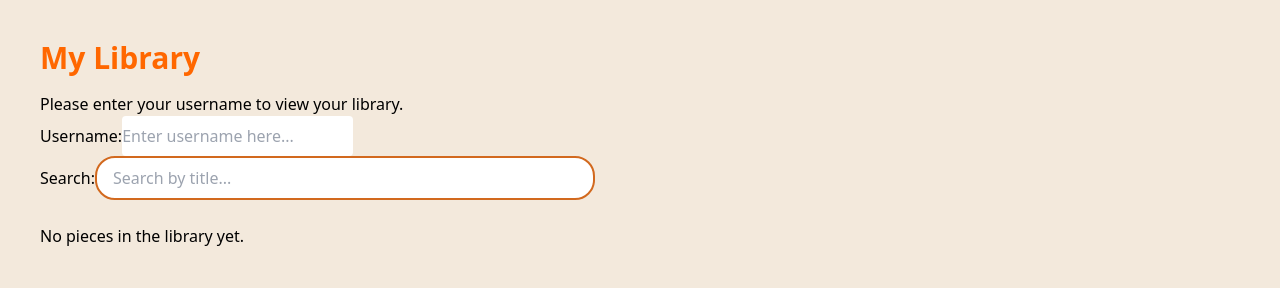
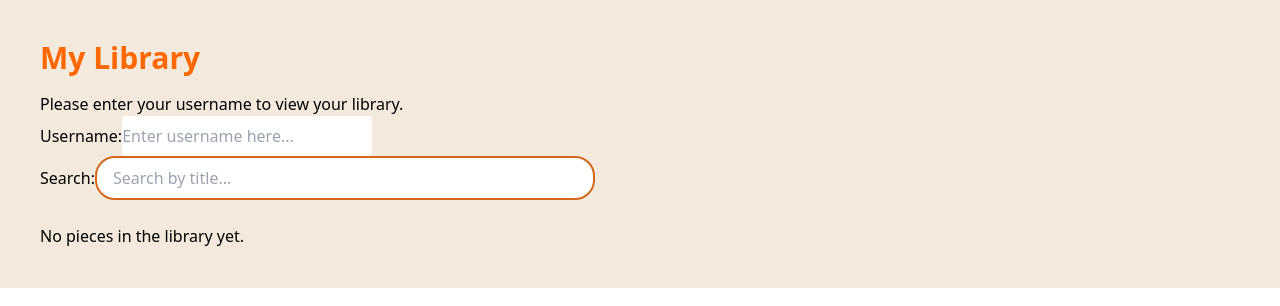
Before and after one commit to aoneillmark/mySTRO, a Flask app: page /library/ in a window 1280 px wide. Shown: the part 72-378 px from the top of the page. Run offline with Flask 3, Linux system fonts and the light colour scheme.

Commit message:
Changed input button search username

```diff
--- a/src/templates/library.html
+++ b/src/templates/library.html
@@ -19,12 +19,13 @@
             class="ml-4"
         >
             <input
-                type="text"
-                name="user_name"
-                class="username-input border rounded px-3 py-2 focus:ring-2 focus:ring-pumpkin focus:outline-none"
-                placeholder="Enter username here..."
-                value="{{ user_name if user_name else '' }}"
-                required
+               type="text"
+               name="user_name"
+               class="username-input border rounded px-3 py-2 focus:ring-2 focus:ring-pumpkin focus:outline-none whitespace-nowrap overflow-visible"
+               style="min-width: 250px; width: 100%;"
+               placeholder="Enter username here..."
+               value="{{ user_name if user_name else '' }}"
+               required
             >
         </form>
     </div>
```
